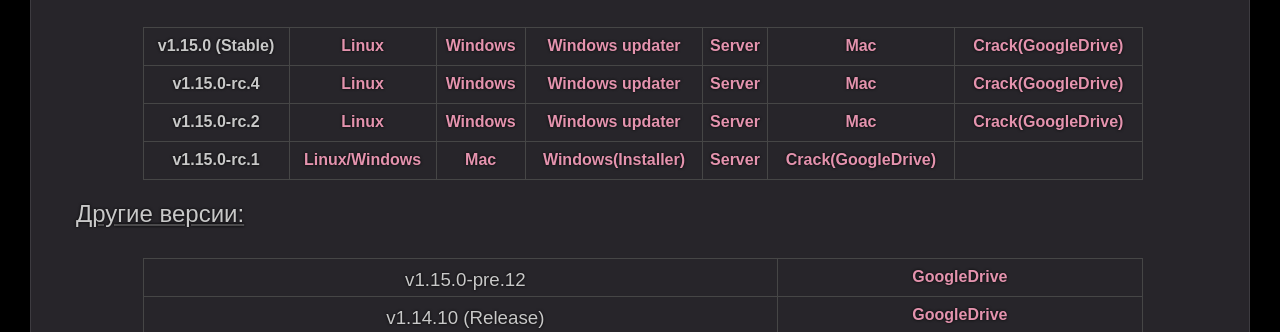
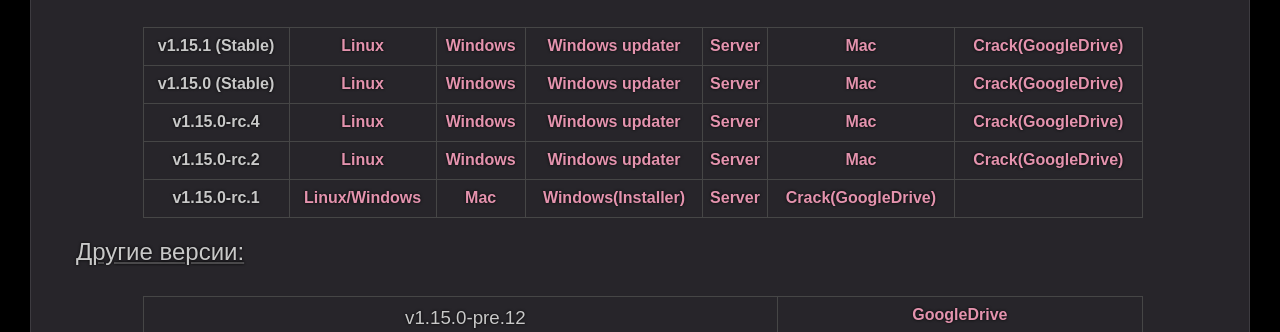
Before and after one commit to maximsecret/maximsecret.github.io, a plain HTML site: page vintagestory/en.html in a window 1280 px wide. Shown: the part 768-1100 px from the top of the page. Drawn offline with Linux system fonts and the light colour scheme.

Commit message:
v1.15.1 (Stable)

```diff
--- a/vintagestory/en.html
+++ b/vintagestory/en.html
@@ -20,6 +20,15 @@
 		<h3>Скачайте игру с официальных репозиториев. Разархивируйте в удобное для вас место.</h3>
 		<h3> Скачайте кряк. Файл из архива скопируйте в директорию с игрой, заменив существующий</h3>
 		<table>
+			<tr>
+				<th>v1.15.1 (Stable)</th>
+				<th>  <a href="https://cdn.vintagestory.at/gamefiles/stable/vs_archive_1.15.1.tar.gz">Linux</a> </th>
+				<th> <a href="https://cdn.vintagestory.at/gamefiles/stable/vs_install_1.15.1.exe">Windows</a></th>
+				<th> <a href="https://cdn.vintagestory.at/gamefiles/stable/vs_update_1.15.1.exe">Windows updater</a></th>
+				<th> <a href="https://cdn.vintagestory.at/gamefiles/stable/vs_server_1.15.1.tar.gz">Server</a></th>
+				<th> <a href="https://cdn.vintagestory.at/gamefiles/stable/vs_mac_1.15.1.tar.gz">Mac</a></th>
+				<th> <a href="https://docs.google.com/uc?export=download&id=1kJ6dqidMt_exg6M7n9qO7qD79R-IqFDs">Crack(GoogleDrive)</a></th>
+			</tr>
 			<tr>
 				<th>v1.15.0 (Stable)</th>
 				<th>  <a href="https://cdn.vintagestory.at/gamefiles/stable/vs_archive_1.15.0.tar.gz">Linux</a> </th>
```
